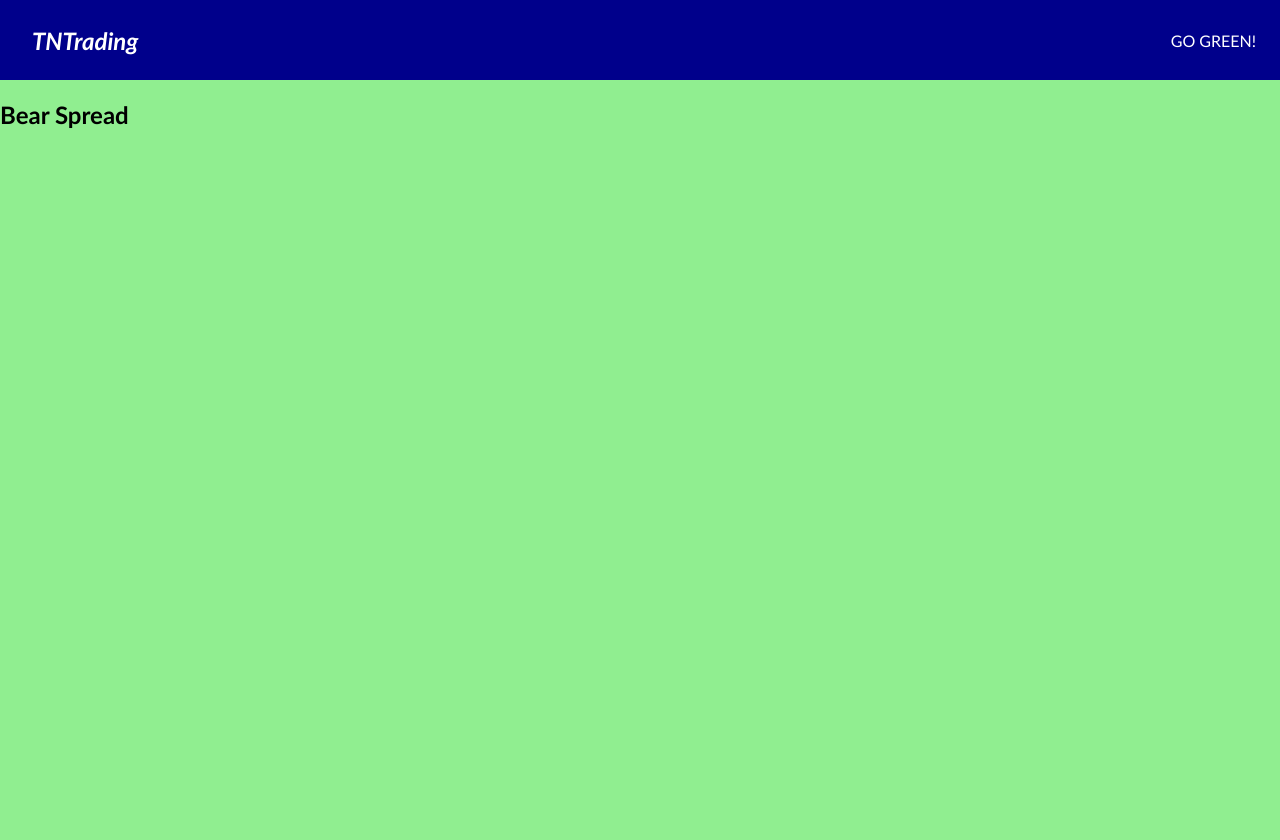
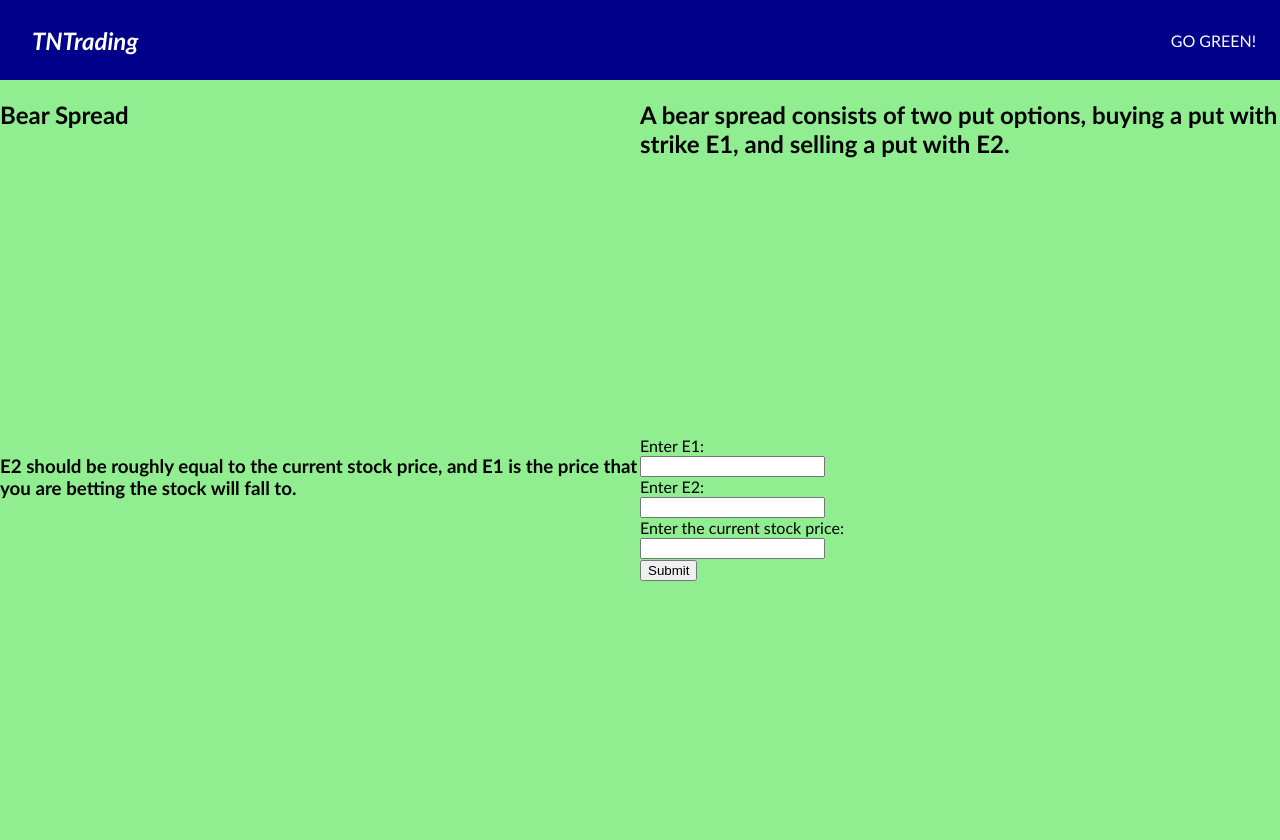
Before and after one commit to noah-austad/spartahack9, a Flask app: page /bear in a window 1280 px wide. Run offline with Flask 3, Linux system fonts and the light colour scheme.

Commit message:
Update bear.html

```diff
--- a/Spartahack 9/templates/bear.html
+++ b/Spartahack 9/templates/bear.html
@@ -17,6 +17,17 @@
     <section class="hero">
         <div class="container">
             <h1> Bear Spread </h1>
+            <h2> A bear spread consists of two put options, buying a put with strike E1, and selling a put with E2. </h2>
+            <h3>E2 should be roughly equal to the current stock price, and E1 is the price that you are betting the stock will fall to.</h3>
+            <form action="/math" method="post">
+                <label for="e1">Enter E1:</label><br>
+                <input type="number" id="e1" name="e1"><br>
+                <label for="e2">Enter E2:</label><br>
+                <input type="number" id="e2" name="e2"><br>
+                <label for = "S">Enter the current stock price:</label><br>
+                <input type="number" id="S" name="S"><br>
+                <input type="submit" value="Submit">
+            </form>
         </div>
 
     </section>
```
